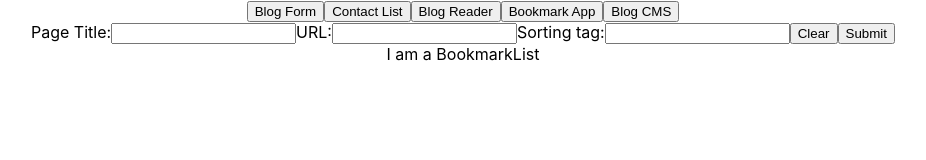
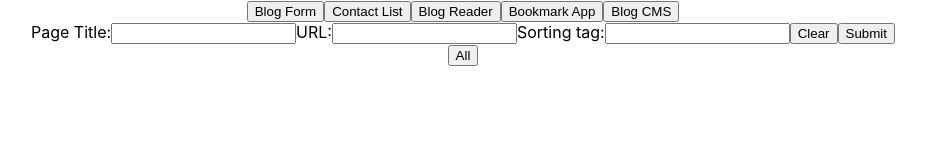
Before and after one commit to matthew-woodington/react-exercises, a React (Create React App) app: page / in a window 1280 px wide. Both pictures are taken after a click on the button "Bookmark App". Shown: the top 160 px of the page, without its empty margins (177-1103 px from the left). Built offline with nearby package versions, Linux system fonts and the light colour scheme.

Commit message:
adds partial solution to app d

```diff
--- a/src/MainApp/BookmarkApp/BookmarkForm.js
+++ b/src/MainApp/BookmarkApp/BookmarkForm.js
@@ -18,6 +18,7 @@ function BookmarkForm({ addBookmark, createTag }) {
         }
         addBookmark(newBookmark);
         clearForm();
+        createTag();
     }
 
     const clearForm = () => {
--- a/src/MainApp/BookmarkApp/BookmarkList.js
+++ b/src/MainApp/BookmarkApp/BookmarkList.js
@@ -1,5 +1,36 @@
-function BookmarkList() {
-  return <div>I am a BookmarkList</div>;
+import { useState } from "react";
+
+
+function BookmarkList({ bookmarks, tags }) {
+
+    const [filter, setFilter] = useState("all");
+
+    const filterButtons = tags.map((tag) => (
+        <button onClick={() => setFilter(tag)}>{tag}</button>
+    ));
+
+    const filterOptions = () => {
+        if (bookmarks.tag === filter) {
+            return (bookmarks) => bookmarks.tag;
+        } else if (filter === "all") {
+            return (bookmarks) => bookmarks;
+        }
+    }
+
+    const listItems = bookmarks
+    .filter(filterOptions)
+    .map(({ title, url, id }) => (
+        <li key={id}>
+            <a href={url}>{title}</a>
+        </li>
+    ));
+  return (
+    <div>
+        <button onClick={() => setFilter("all")}>All</button>
+        {filterButtons}
+        <ul>{listItems}</ul>
+    </div>
+  );
 }
 
 export default BookmarkList;
```
